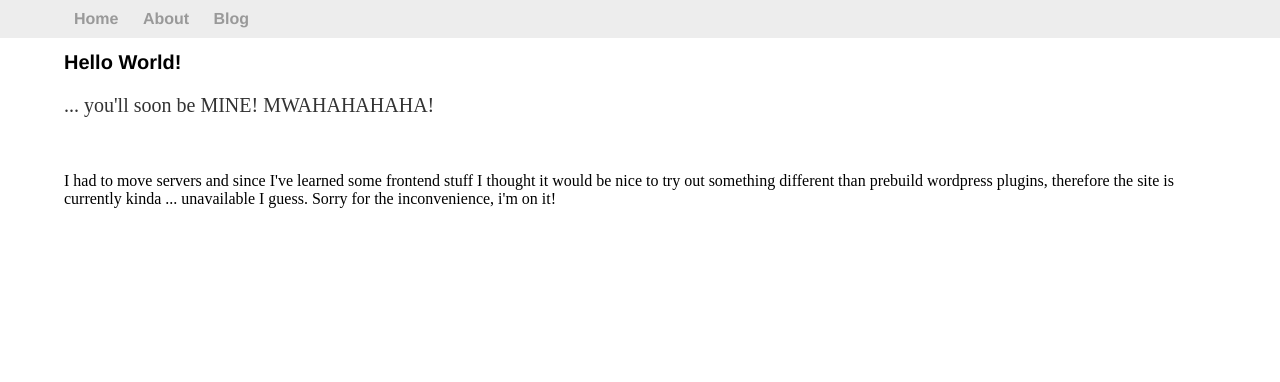
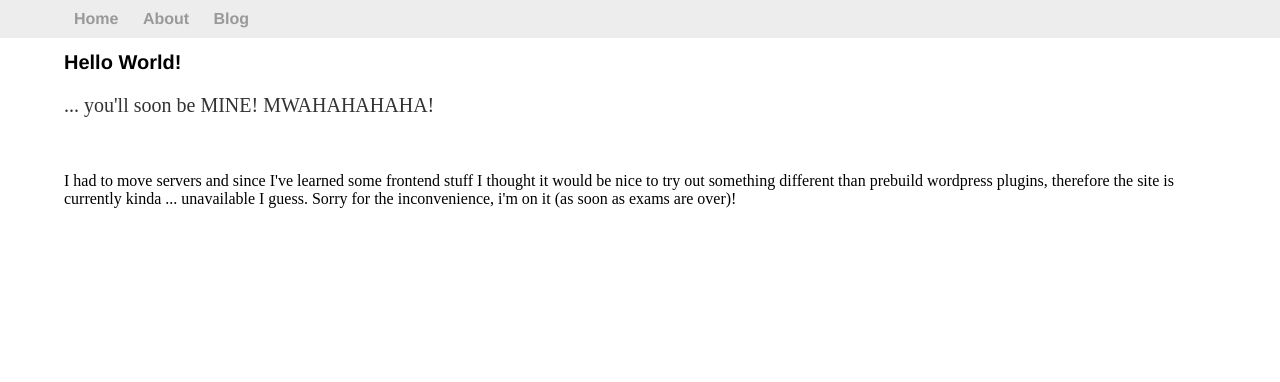
Before and after one commit to Jacudibu/jacudibu.github.io, a Jekyll site: the page built from index.html, in a window 1280 px wide. Shown: the top 382 px of the page. Built offline with Jekyll 4.4.1, drawn with Linux system fonts in a browser that asks for light colours.

Commit message:
Bugfix with read more links

```diff
--- a/blog/index.html
+++ b/blog/index.html
@@ -27,7 +27,7 @@
                 {{ post.excerpt | number_of_words }}
             {% endcapture %}
             {% if excerpt_words != content_words %}
-                <a href="{{ post.url }}/#more" title="Show More...">
+                <a href="{{ post.url }}" title="Show More...">
                     [Show More...]
                 </a>
             {% endif %}
--- a/index.html
+++ b/index.html
@@ -8,6 +8,6 @@
 	<p>... you'll soon be MINE! MWAHAHAHAHA!</p>
 <br>
 <br>
-I had to move servers and since I've learned some frontend stuff I thought it would be nice to try out something different than prebuild wordpress plugins, therefore the site is currently kinda ... unavailable I guess. Sorry for the inconvenience, i'm on it!
+I had to move servers and since I've learned some frontend stuff I thought it would be nice to try out something different than prebuild wordpress plugins, therefore the site is currently kinda ... unavailable I guess. Sorry for the inconvenience, i'm on it (as soon as exams are over)!
 <br>
 </div>
```
